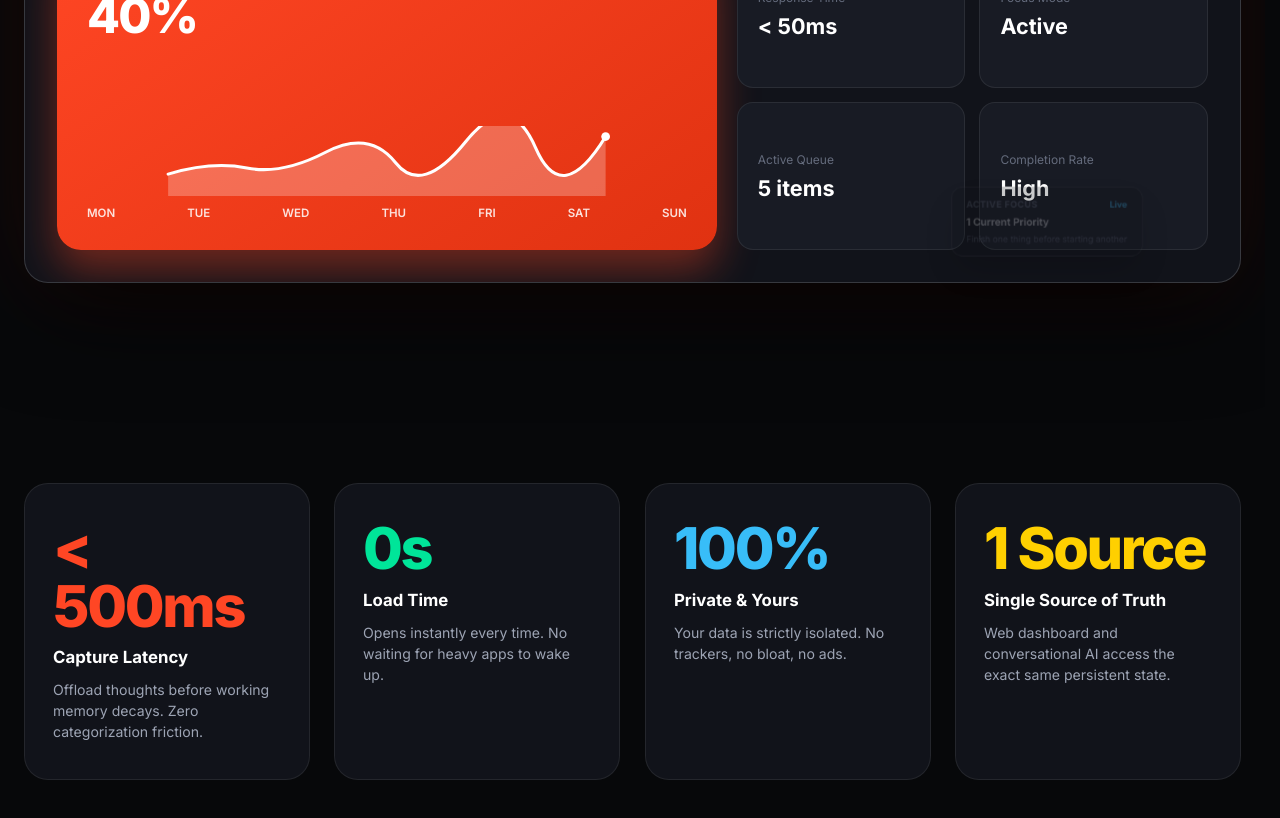
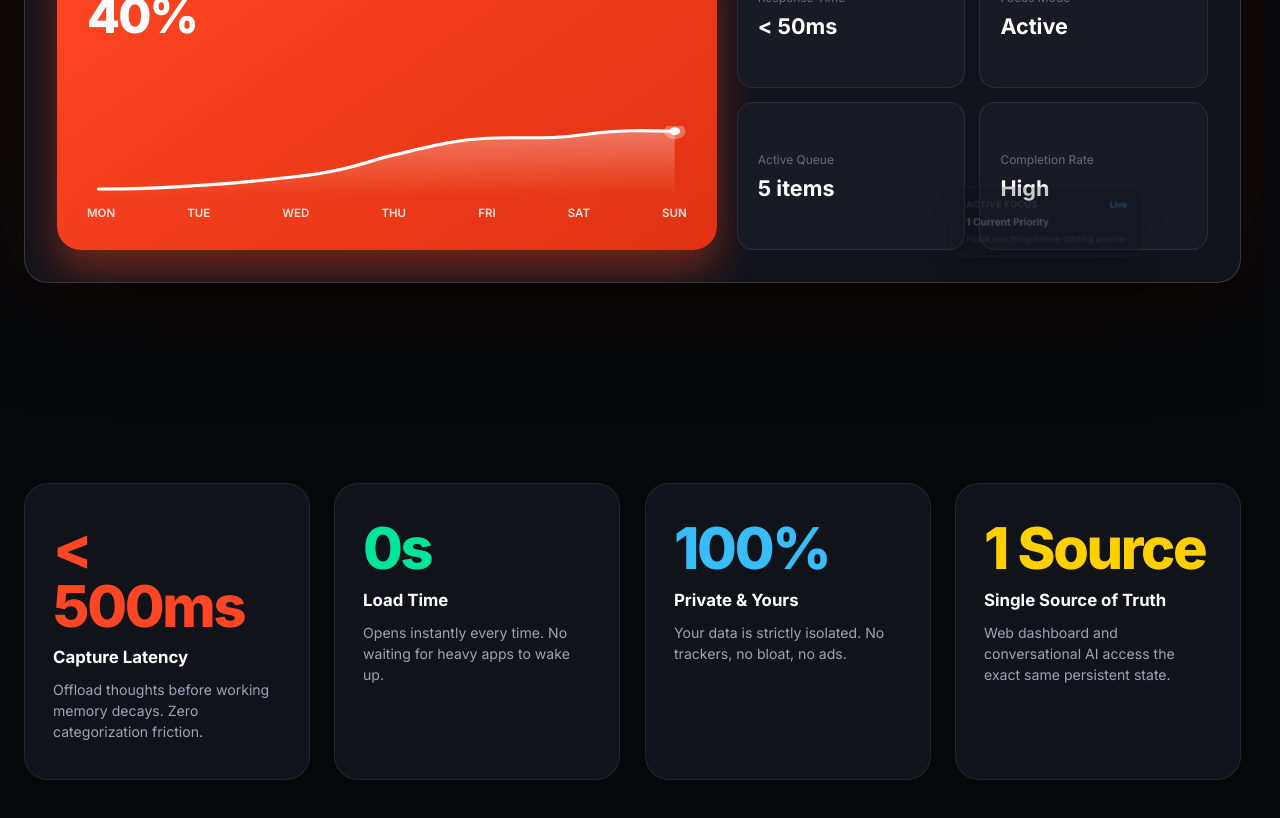
Before and after one commit to mohakapoor/brain-frontend, a React (Vite) app: page / in a window 1280 px wide. Shown: the part 920-1738 px from the top of the page. Built offline with nearby package versions, Linux system fonts and the light colour scheme; no server answers.

Commit message:
style: give velocity graph a compounding upward growth trajectory

```diff
--- a/src/components/DualitySection.tsx
+++ b/src/components/DualitySection.tsx
@@ -64,18 +64,30 @@ export default function DualitySection({ velocityPercentage, taskCount }: Dualit
               </div>
 
               <div style={{ marginTop: '24px' }}>
-                <svg style={{ width: '100%', height: '70px', display: 'block' }} viewBox="0 0 500 80" fill="none">
+                <svg
+                  style={{ width: '100%', height: '70px', display: 'block' }}
+                  viewBox="0 0 500 80"
+                  preserveAspectRatio="none"
+                  fill="none"
+                >
+                  <defs>
+                    <linearGradient id="velocityFill" x1="0" y1="0" x2="0" y2="1">
+                      <stop offset="0%" stopColor="#ffffff" stopOpacity="0.32" />
+                      <stop offset="100%" stopColor="#ffffff" stopOpacity="0.0" />
+                    </linearGradient>
+                  </defs>
                   <path
-                    d="M0 55 Q 50 40, 90 48 T 180 30 T 260 42 T 340 18 T 420 25 T 500 12 L 500 80 L 0 80 Z"
-                    fill="rgba(255, 255, 255, 0.25)"
+                    d="M 10 72 C 55 72, 70 70, 92 68 C 130 65, 145 62, 173 58 C 215 52, 230 42, 253 34 C 290 22, 305 16, 333 14 C 365 12, 385 16, 413 10 C 445 4, 465 5, 490 6 L 490 80 L 10 80 Z"
+                    fill="url(#velocityFill)"
                   />
                   <path
-                    d="M0 55 Q 50 40, 90 48 T 180 30 T 260 42 T 340 18 T 420 25 T 500 12"
+                    d="M 10 72 C 55 72, 70 70, 92 68 C 130 65, 145 62, 173 58 C 215 52, 230 42, 253 34 C 290 22, 305 16, 333 14 C 365 12, 385 16, 413 10 C 445 4, 465 5, 490 6"
                     stroke="#ffffff"
                     strokeWidth="3.5"
                     strokeLinecap="round"
                   />
-                  <circle cx="500" cy="12" r="5" fill="#ffffff" />
+                  <circle cx="490" cy="6" r="4.5" fill="#ffffff" />
+                  <circle cx="490" cy="6" r="9" fill="#ffffff" fillOpacity="0.3" />
                 </svg>
                 <div style={{ display: 'flex', justifyContent: 'space-between', fontSize: '0.72rem', fontWeight: 600, opacity: 0.85, marginTop: '10px' }}>
                   <span>MON</span><span>TUE</span><span>WED</span><span>THU</span><span>FRI</span><span>SAT</span><span>SUN</span>
```
